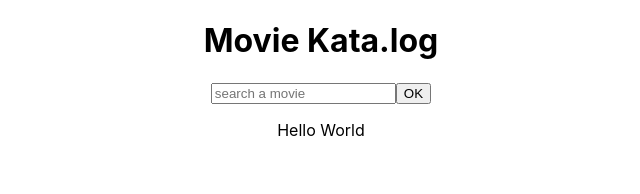
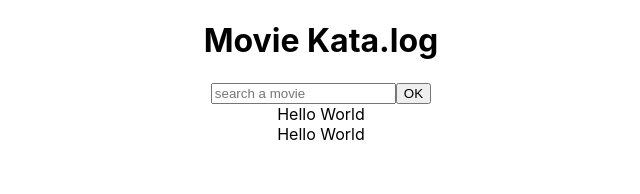
Before and after one commit to davidSWZ/movie-catalog, a React (Create React App) app: page / in a window 1280 px wide. Shown: the top 194 px of the page, without its empty margins (319-959 px from the left). Built offline with nearby package versions, Linux system fonts and the light colour scheme; the HTML template or start-up script is replaced by a standard one.

Commit message:
create CardList component

```diff
--- a/src/App.js
+++ b/src/App.js
@@ -3,10 +3,12 @@ import "./App.css";
 
 import SearchBox from "./components/SearchBox";
 import Scroll from "./components/Scroll";
+import CardList from "./components/CardList";
 
 function App() {
   //Global states definitions
-  const [searchField, setSearchField] = useState(""); //state to handle the SearchBox
+  const [searchField, setSearchField] = useState(""); //hook to handle the SearchBox
+  const [movies, setMovies] = useState([1, 2]); //hook to handle the movies list
 
   return (
     <div className="container">
@@ -16,7 +18,7 @@ function App() {
         setSearchField={setSearchField}
       />
       <Scroll>
-        <p>Hello World</p>
+        <CardList movies={movies} />
       </Scroll>
     </div>
   );
--- /dev/null
+++ b/src/components/CardList.js
@@ -0,0 +1,13 @@
+import React from "react";
+
+function CardList({ movies }) {
+  return (
+    <div>
+      {movies.map((movie) => {
+        return <div key={movies.indexOf(movie)}>Hello World</div>;
+      })}
+    </div>
+  );
+}
+
+export default CardList;
```
